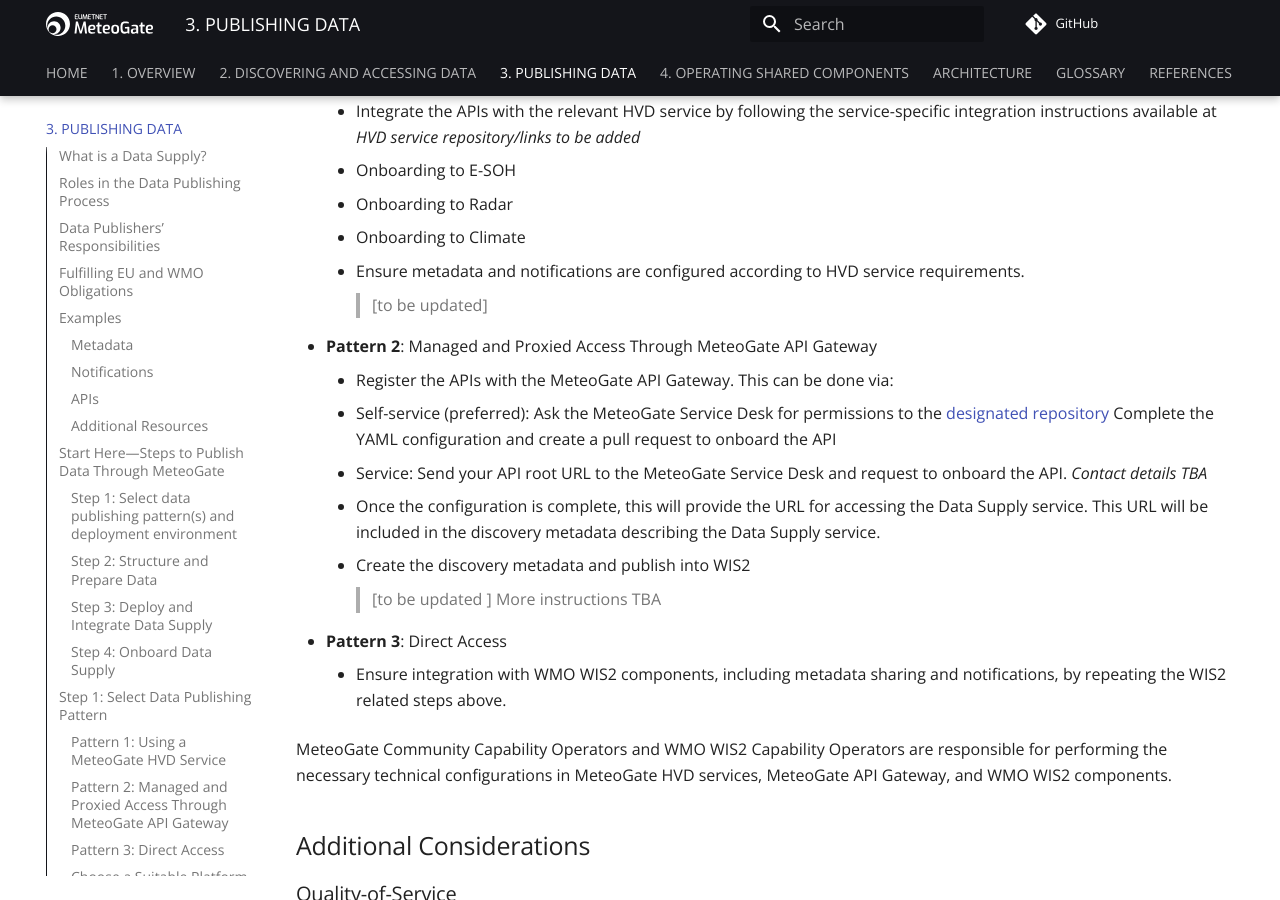
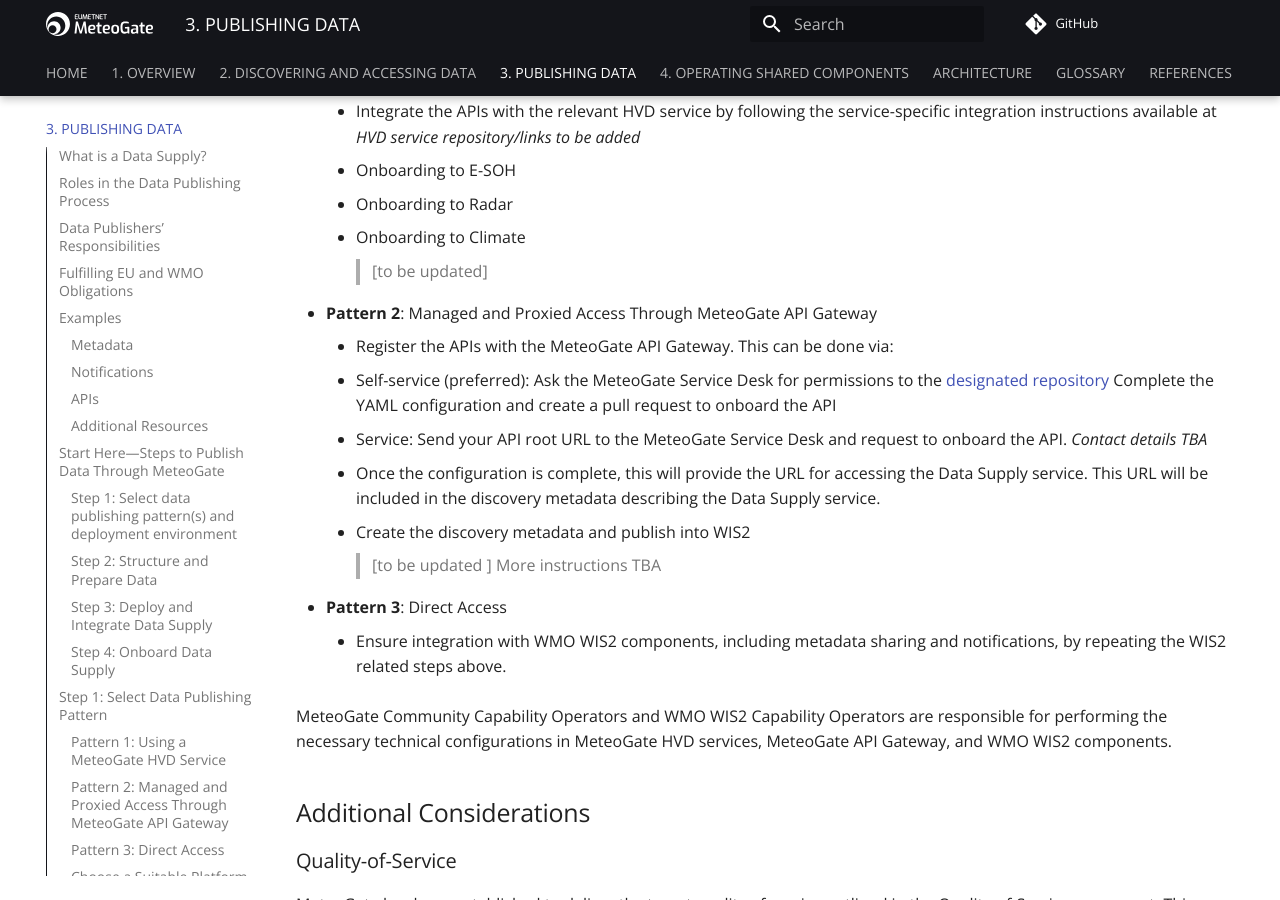
Before and after one commit to EUMETNET/meteogate-documentation, an MkDocs documentation site: the page built from docs/3-publishing-data.md, in a window 1280 px wide and 900 px high, scrolled down 17379 px. Built offline with MkDocs 1.6.1 and Material for MkDocs 9.7.7, drawn with Linux system fonts in a browser that asks for light colours; comment, search, counter and statistics services are not loaded.

Commit message:
Update 3-publishing-data.md

```diff
--- a/docs/3-publishing-data.md
+++ b/docs/3-publishing-data.md
@@ -514,7 +514,6 @@ The integration process depends on the chosen Data Publishing Pattern and involv
       - Onboarding to E-SOH
       - Onboarding to Radar
       - Onboarding to Climate
-    - Ensure metadata and notifications are configured according to HVD service requirements.
   > [to be updated]
   - **Pattern 2**: Managed and Proxied Access Through MeteoGate API Gateway
     - Register the APIs with the MeteoGate API Gateway. This can be done via:
```
